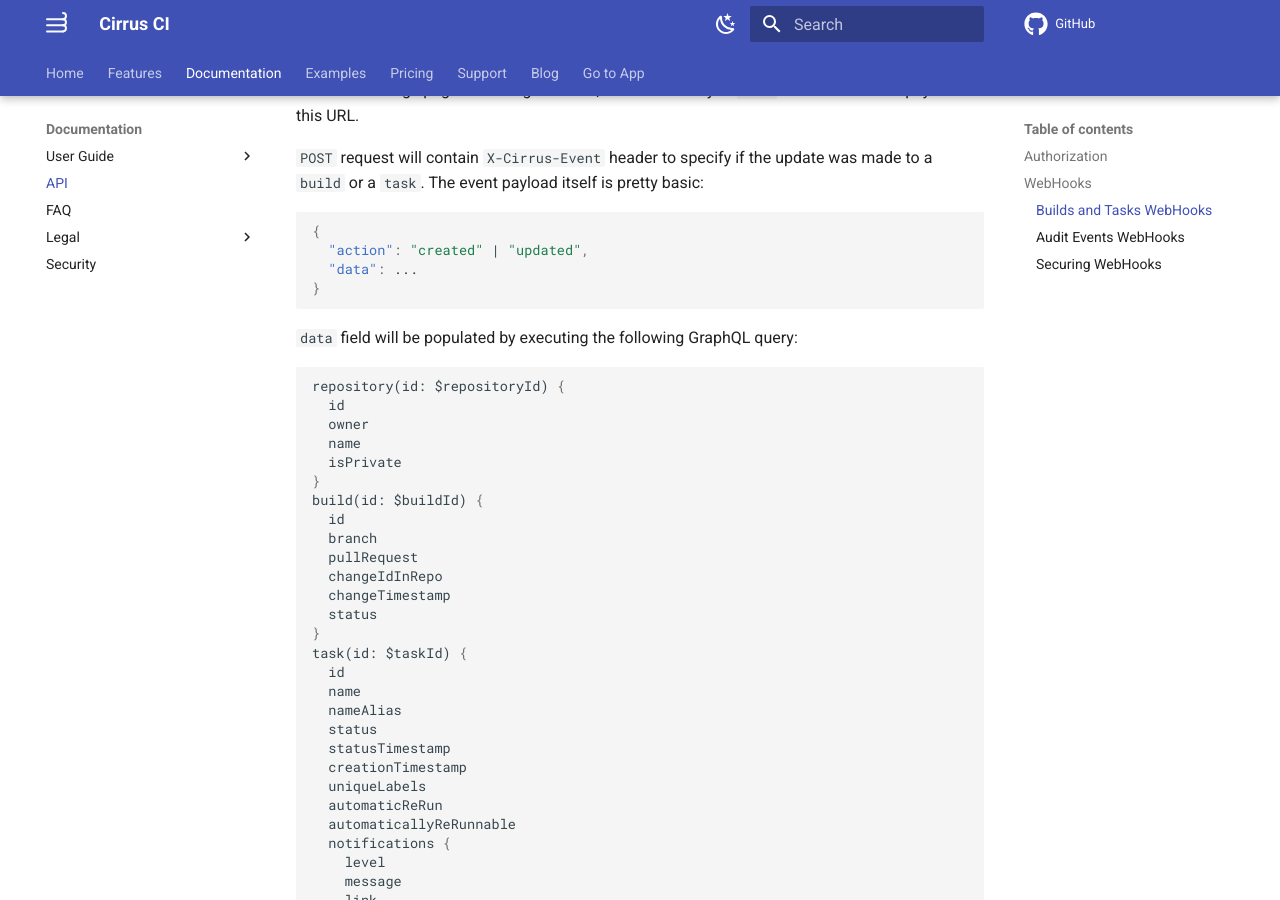
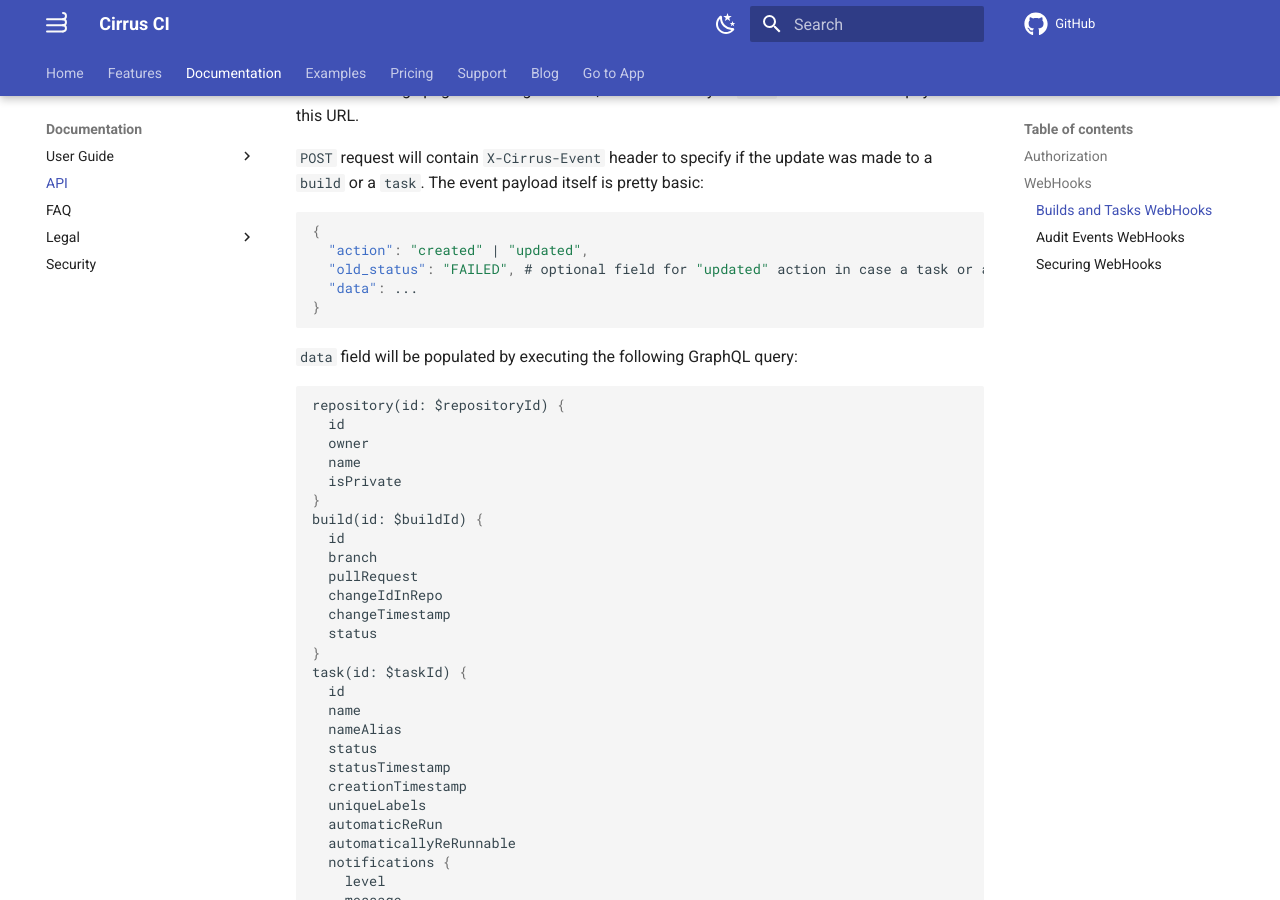
Before and after one commit to cirruslabs/cirrus-ci-docs, an MkDocs documentation site: the page built from docs/api.md, in a window 1280 px wide and 900 px high, scrolled down 1126 px. Built offline with MkDocs 1.6.1 and Material for MkDocs 9.7.7, drawn with Linux system fonts in a browser that asks for light colours; comment, search, counter and statistics services are not loaded.

Commit message:
Document `old_status`

````diff
--- a/docs/api.md
+++ b/docs/api.md
@@ -47,6 +47,7 @@ payload itself is pretty basic:
 ```json
 {
   "action": "created" | "updated",
+  "old_status": "FAILED", # optional field for "updated" action in case a task or a build transitioned from one status to another
   "data": ...
 }
 ```
````
